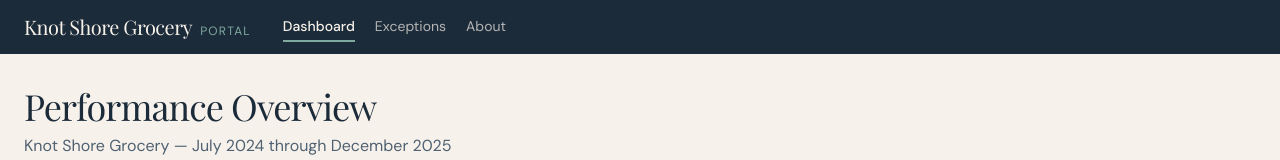
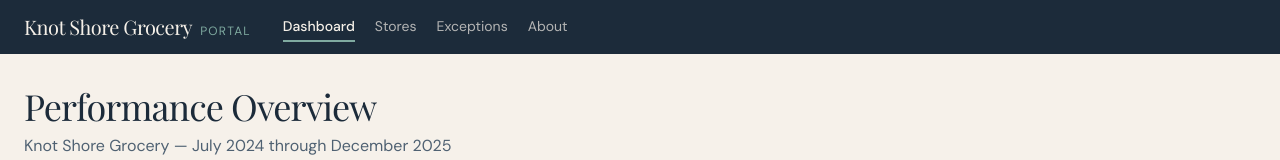
Before and after one commit to Caseykelly87/knot-shore-portal, a Next.js app: page / in a window 1280 px wide. Shown: the top 160 px of the page. Built offline with nearby package versions, Linux system fonts and the light colour scheme; a web font is replaced by a local one.

Commit message:
feat(nav): add stores link to top navigation

```diff
--- a/components/TopNav.tsx
+++ b/components/TopNav.tsx
@@ -6,6 +6,7 @@ import { cn } from "@/lib/utils";
 
 const NAV_ITEMS = [
   { href: "/", label: "Dashboard" },
+  { href: "/stores", label: "Stores" },
   { href: "/exceptions", label: "Exceptions" },
   { href: "/about", label: "About" },
 ];
```
